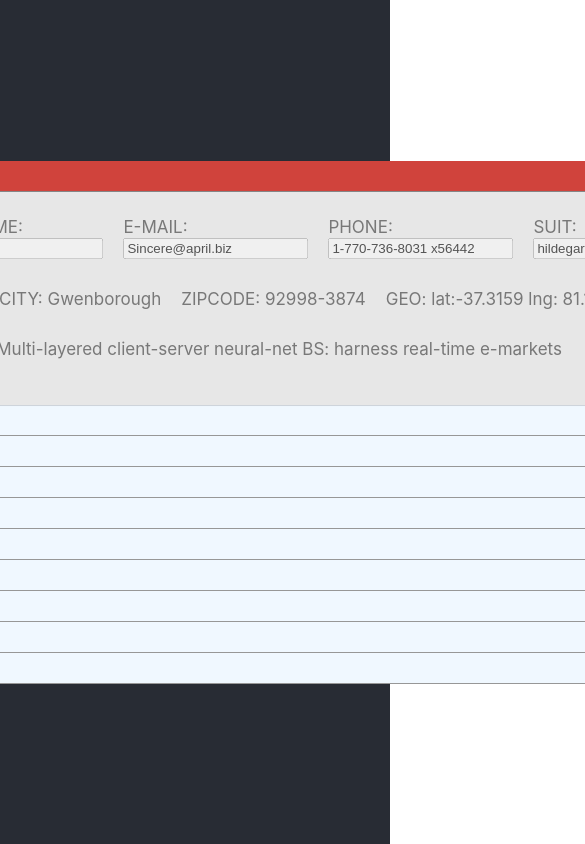
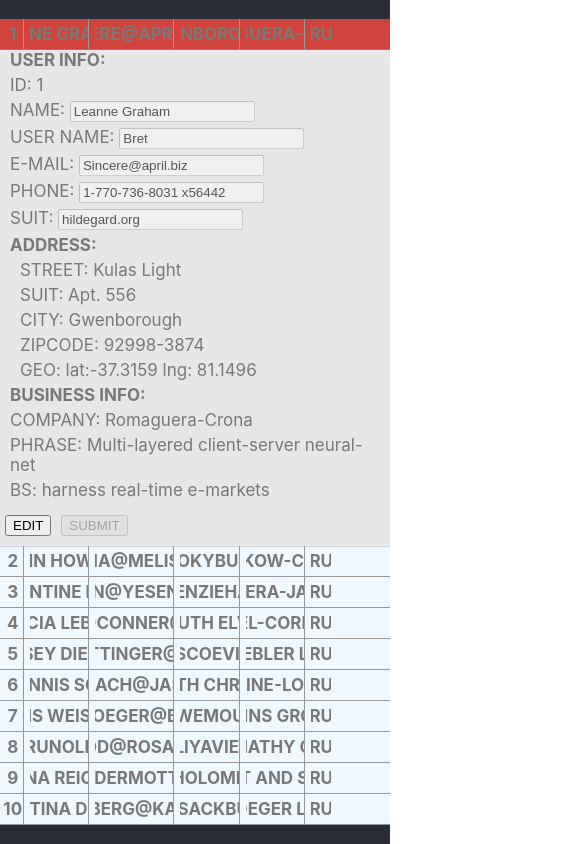
Before and after one commit to stembrino/fabio-user-list-mock, a React (Create React App) app in the folder user-list-mock/: page / in a window 390 px wide. Both pictures are taken after a click on the element 195 px from the left and 282 px from the top of the page. Shown: the top 844 px of the page, 585 px wide, since content can reach past the window. Built offline with nearby package versions, Linux system fonts and the light colour scheme; no server answers.

Commit message:
Media query included

```diff
--- a/user-list-mock/src/components/UserListComponent/UserDetails/UserDetail.tsx
+++ b/user-list-mock/src/components/UserListComponent/UserDetails/UserDetail.tsx
@@ -56,7 +56,7 @@ const UserDetails = (props: Props) => {
     console.debug(name, username, email, phone, website);
   };
 
-  const buttonStyles = { margin: "10px 5px 10px 5px", cursor: "pointer" };
+  const buttonStyles = { margin: "10px 5px 10px 5px", cursor: "pointer", backgroundColor: isToEdit ? "#c5c5c5" : "" };
 
   return (
     <form onSubmit={handleSubmit}>
@@ -94,14 +94,14 @@ const UserDetails = (props: Props) => {
         </div>
         <div className={classes.label}>BUSINESS INFO:</div>
         <div className={`${classes["third-block"]} ${classes.block}`}>
-          <div>
-            COMPANY: {userDto.company.name} PHRASE: {userDto.company.catchPhrase} BS: {userDto.company.bs}
-          </div>
+          <div>COMPANY: {userDto.company.name}</div>
+          <div>PHRASE: {userDto.company.catchPhrase}</div>
+          <div>BS: {userDto.company.bs}</div>
         </div>
         <button style={buttonStyles} onClick={editHandler}>
           EDIT
         </button>
-        <input style={buttonStyles} type="submit" value="SUBMIT" />
+        <input style={buttonStyles} type="submit" value="SUBMIT" disabled={!isToEdit} />
       </div>
     </form>
   );
--- a/user-list-mock/src/components/UserListComponent/UserDetails/UserDetails.module.css
+++ b/user-list-mock/src/components/UserListComponent/UserDetails/UserDetails.module.css
@@ -25,3 +25,14 @@
 
 /* .third-block {
 } */
+
+/*
+  ##Device = Laptops, Desktops
+*/
+
+@media (max-width: 1395px) {
+  /* CSS */
+  .block {
+    display: block;
+  }
+}
```
